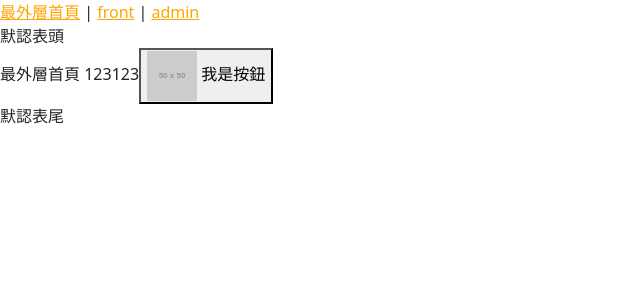
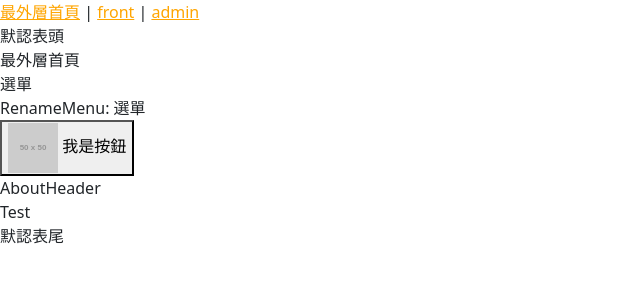
Before and after one commit to MizuYang/nuxt3-hexschool, a Nuxt app: page / in a window 1280 px wide. Shown: the top 300 px of the page, without its empty margins (0-640 px from the left). Built offline with nearby package versions, Linux system fonts and the light colour scheme.

Commit message:
修改 Day4: Hydration 錯誤

```diff
--- a/components/About/Header.vue
+++ b/components/About/Header.vue
@@ -1 +1,9 @@
-<template>123</template>
+<script setup>
+
+</script>
+
+<template>
+  <div>AboutHeader</div>
+</template>
+
+<style lang='scss' scope></style>
--- a/components/Test.vue
+++ b/components/Test.vue
@@ -3,7 +3,7 @@
 </script>
 
 <template>
-123
+  <div>Test</div>
 </template>
 
 <style lang='scss' scope></style>
--- a/components/global/Menu.vue
+++ b/components/global/Menu.vue
@@ -1 +1,5 @@
-<template>123</template>
+<template>
+  <span>
+    選單
+  </span>
+</template>
--- a/pages/index.vue
+++ b/pages/index.vue
@@ -1,20 +1,29 @@
 <script setup>
 import RenameMenu from '@/components/global/Menu.vue'
+// import AboutHeader from '@/components/About/Header.vue'
+// import Test from '@/components/Test.vue'
 </script>
 
 <template>
-最外層首頁
+  <div>
+    最外層首頁 <br />
 
-<!-- Auto Import -->
-<Menu />
+    <!-- Auto Import -->
+    <Menu />
 
-<!-- 手動匯入、改名 -->
-<RenameMenu />
+    <!-- 手動匯入、改名 -->
+    <div>
+      RenameMenu:
+      <RenameMenu />
+    </div>
 
-<Btn />
+    <Btn />
 
-<!-- <AboutHeader></AboutHeader>
-<Test></Test> -->
+    <AboutHeader></AboutHeader>
+
+    <Test></Test>
+  </div>
+
 </template>
 
 <style lang='scss' scope></style>
```
Also changed, not shown: nuxt.config.js (+9 -2 lines).
